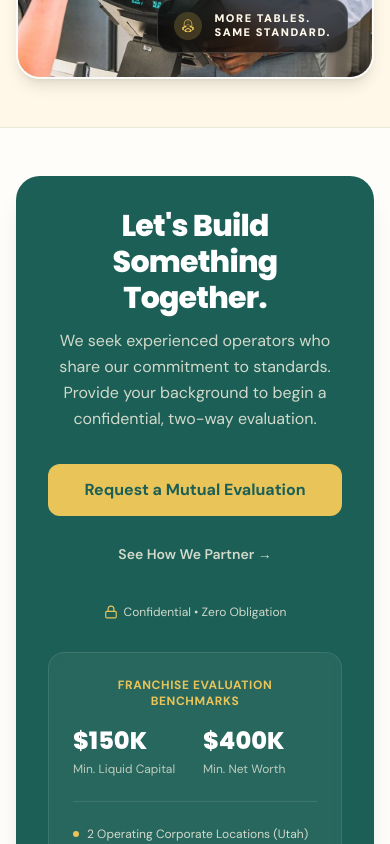
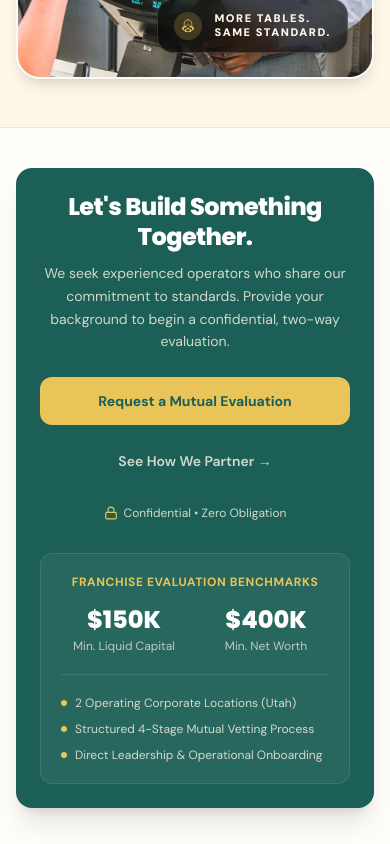
Before and after one commit to Chromapages/buddas-franchisee, a Next.js app: page / in a window 390 px wide. Shown: the part 3640-4484 px from the top of the page. Built offline with nearby package versions, Linux system fonts and the light colour scheme.

Commit message:
fix(mobile): optimize mobile padding, touch target sizes, and typography for 375px/390px screens

```diff
--- a/src/app/franchise/page.tsx
+++ b/src/app/franchise/page.tsx
@@ -126,60 +126,60 @@ export const FranchiseHomePage = () => {
       <CandidateProfileSection />
 
       {/* Final Call to Action */}
-      <section className="w-full max-w-7xl mx-auto px-4 sm:px-6 lg:px-8 py-12 sm:py-16 lg:py-20">
-        <div className="bg-bds-teal-dark rounded-3xl p-8 sm:p-12 lg:p-16 text-white shadow-xl relative overflow-hidden">
+      <section className="w-full max-w-7xl mx-auto px-4 sm:px-6 lg:px-8 py-10 sm:py-16 lg:py-20">
+        <div className="bg-bds-teal-dark rounded-2xl sm:rounded-3xl p-6 sm:p-10 lg:p-14 text-white shadow-xl relative overflow-hidden">
           <div className="grid grid-cols-1 lg:grid-cols-12 gap-8 lg:gap-12 items-center">
             {/* Left Column: Message & Action Cluster (cols 1-7) */}
-            <div className="lg:col-span-7 text-center lg:text-left space-y-6">
+            <div className="lg:col-span-7 text-center lg:text-left space-y-5 sm:space-y-6">
               {/* Message Cluster (Tight Proximity) */}
-              <div className="space-y-3 sm:space-y-4">
-                <h2 className="text-3xl sm:text-4xl lg:text-5xl font-black font-heading text-white tracking-tight">
+              <div className="space-y-2.5 sm:space-y-4">
+                <h2 className="text-2xl sm:text-4xl lg:text-5xl font-black font-heading text-white tracking-tight leading-tight">
                   Let&apos;s Build Something Together.
                 </h2>
-                <p className="text-base sm:text-lg text-bds-cream/80 leading-relaxed max-w-xl mx-auto lg:mx-0">
+                <p className="text-sm sm:text-base lg:text-lg text-bds-cream/80 leading-relaxed max-w-xl mx-auto lg:mx-0">
                   We seek experienced operators who share our commitment to standards. Provide your background to begin a confidential, two-way evaluation.
                 </p>
               </div>
 
-              {/* Action Cluster */}
-              <div className="pt-2 flex flex-col sm:flex-row items-center justify-center lg:justify-start gap-4">
+              {/* Action Cluster (44-48px Mobile Touch Targets) */}
+              <div className="pt-1 flex flex-col sm:flex-row items-center justify-center lg:justify-start gap-3.5 sm:gap-4">
                 <Link
                   href="/franchise/contact"
-                  className="btn-secondary text-base font-bold w-full sm:w-auto hover:!bg-bds-teal hover:!text-white transition-all duration-200 focus-visible:outline-none focus-visible:ring-2 focus-visible:ring-bds-gold focus-visible:ring-offset-2 focus-visible:ring-offset-bds-teal-dark"
+                  className="btn-secondary text-sm sm:text-base font-bold w-full sm:w-auto min-h-[48px] flex items-center justify-center hover:!bg-bds-teal hover:!text-white transition-all duration-200 focus-visible:outline-none focus-visible:ring-2 focus-visible:ring-bds-gold focus-visible:ring-offset-2 focus-visible:ring-offset-bds-teal-dark"
                 >
                   Request a Mutual Evaluation
                 </Link>
                 <Link
                   href="/franchise/process"
-                  className="text-sm font-semibold text-bds-cream/80 hover:text-white px-4 py-3 rounded-lg focus-visible:outline-none focus-visible:ring-2 focus-visible:ring-bds-gold focus-visible:ring-offset-2 focus-visible:ring-offset-bds-teal-dark transition-colors duration-200"
+                  className="text-sm font-semibold text-bds-cream/80 hover:text-white px-4 py-3 min-h-[44px] flex items-center justify-center rounded-lg focus-visible:outline-none focus-visible:ring-2 focus-visible:ring-bds-gold focus-visible:ring-offset-2 focus-visible:ring-offset-bds-teal-dark transition-colors duration-200"
                 >
                   See How We Partner &rarr;
                 </Link>
               </div>
 
               {/* Reassurance Microcopy */}
-              <p className="text-xs text-bds-cream/80 flex items-center justify-center lg:justify-start gap-1.5 pt-1">
+              <p className="text-xs text-bds-cream/80 flex items-center justify-center lg:justify-start gap-1.5 pt-0.5">
                 <Lock className="w-3.5 h-3.5 text-bds-gold shrink-0" aria-hidden="true" />
                 <span>Confidential &bull; Zero Obligation</span>
               </p>
             </div>
 
             {/* Right Column: Existing Brand Trust Anchor (cols 8-12) */}
-            <div className="lg:col-span-5 bg-white/5 border border-white/10 rounded-2xl p-6 sm:p-8 backdrop-blur-sm">
-              <div className="text-xs font-bold uppercase tracking-wider text-bds-gold mb-4 text-center lg:text-left">
+            <div className="lg:col-span-5 bg-white/5 border border-white/10 rounded-xl sm:rounded-2xl p-5 sm:p-7 backdrop-blur-sm">
+              <div className="text-xs font-bold uppercase tracking-wider text-bds-gold mb-3.5 text-center lg:text-left">
                 Franchise Evaluation Benchmarks
               </div>
-              <div className="grid grid-cols-2 gap-4 border-b border-white/10 pb-6 mb-6">
+              <div className="grid grid-cols-2 gap-4 border-b border-white/10 pb-5 mb-5 text-center lg:text-left">
                 <div>
                   <div className="text-2xl sm:text-3xl font-black font-heading text-white">$150K</div>
-                  <div className="text-xs text-bds-cream/70 mt-1">Min. Liquid Capital</div>
+                  <div className="text-xs text-bds-cream/70 mt-0.5">Min. Liquid Capital</div>
                 </div>
                 <div>
                   <div className="text-2xl sm:text-3xl font-black font-heading text-white">$400K</div>
-                  <div className="text-xs text-bds-cream/70 mt-1">Min. Net Worth</div>
+                  <div className="text-xs text-bds-cream/70 mt-0.5">Min. Net Worth</div>
                 </div>
               </div>
-              <div className="space-y-2.5 text-xs text-bds-cream/80">
+              <div className="space-y-2.5 text-xs text-bds-cream/80 text-left">
                 <div className="flex items-center gap-2">
                   <span className="w-1.5 h-1.5 rounded-full bg-bds-gold shrink-0" aria-hidden="true" />
                   <span>2 Operating Corporate Locations (Utah)</span>
```
